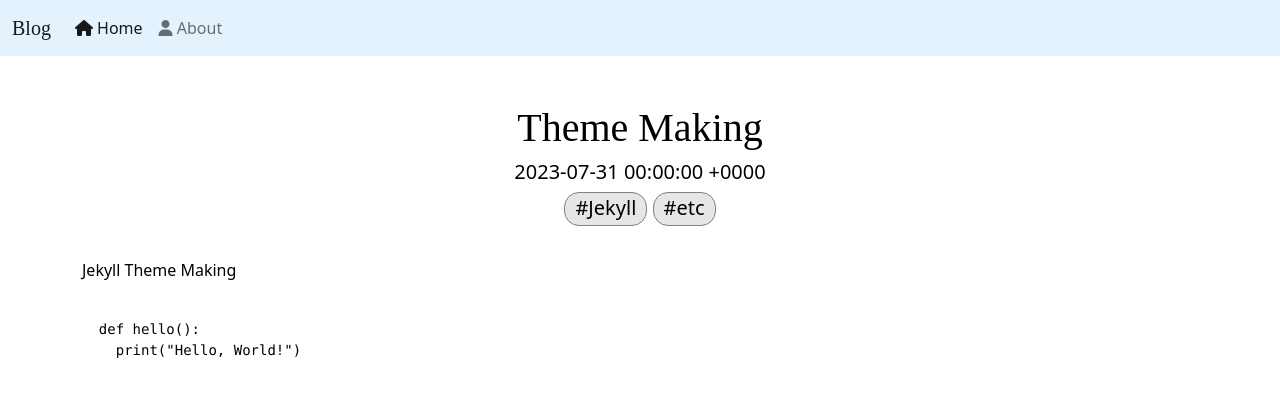
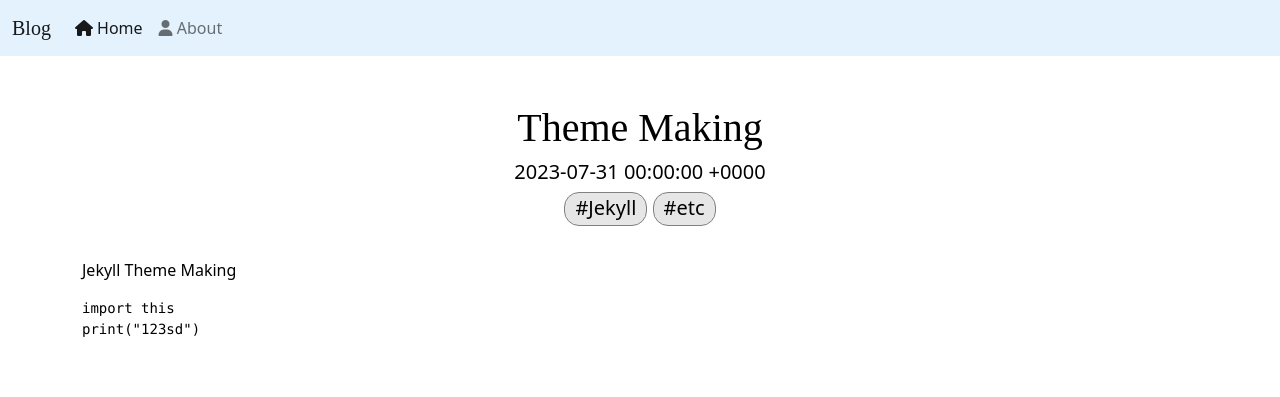
Before and after one commit to happydm09/B, a Jekyll site: the page built from _posts/2023-07-31-theme.md, in a window 1280 px wide. Shown: the top 397 px of the page. Built offline with Jekyll 4.4.1, drawn with Linux system fonts in a browser that asks for light colours; nearby versions of some CDN libraries; some web fonts are replaced.

Commit message:
Update 2023-07-31-theme.md

````diff
--- a/_posts/2023-07-31-theme.md
+++ b/_posts/2023-07-31-theme.md
@@ -8,9 +8,7 @@ tags: [Jekyll, etc]
 
 Jekyll Theme Making
 
-<pre>
-  <code class="language-python">
-  def hello():
-    print("Hello, World!")
-  </code>
-</pre>
+```python
+import this
+print("123sd")
+```
````
